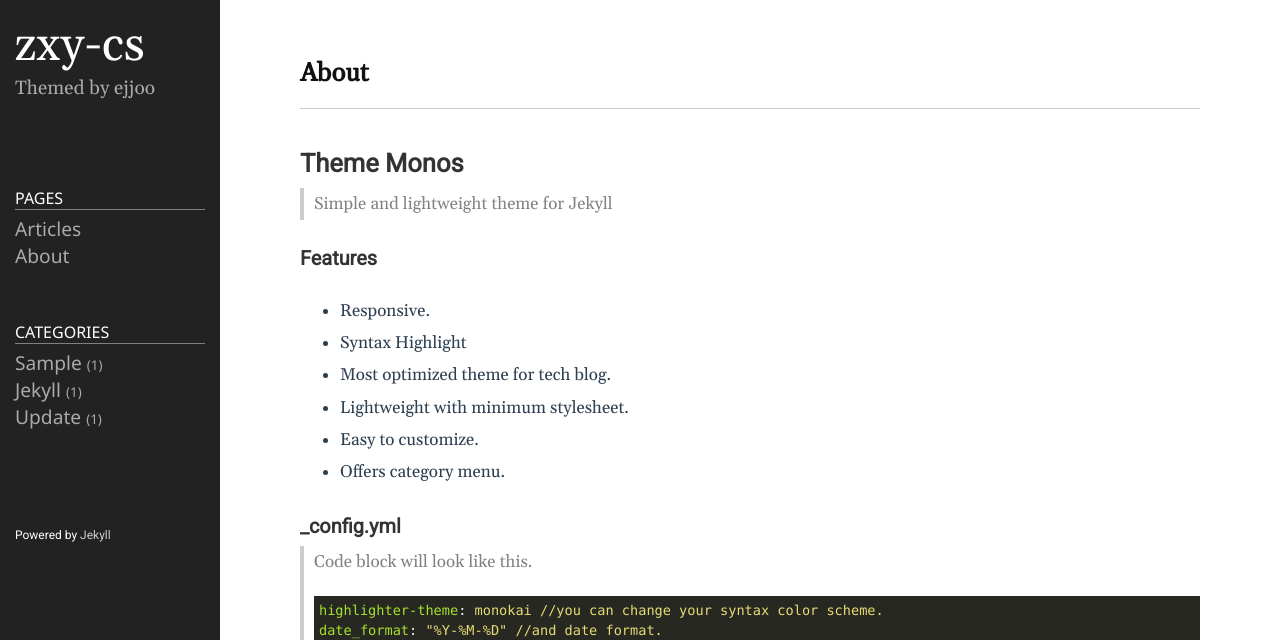
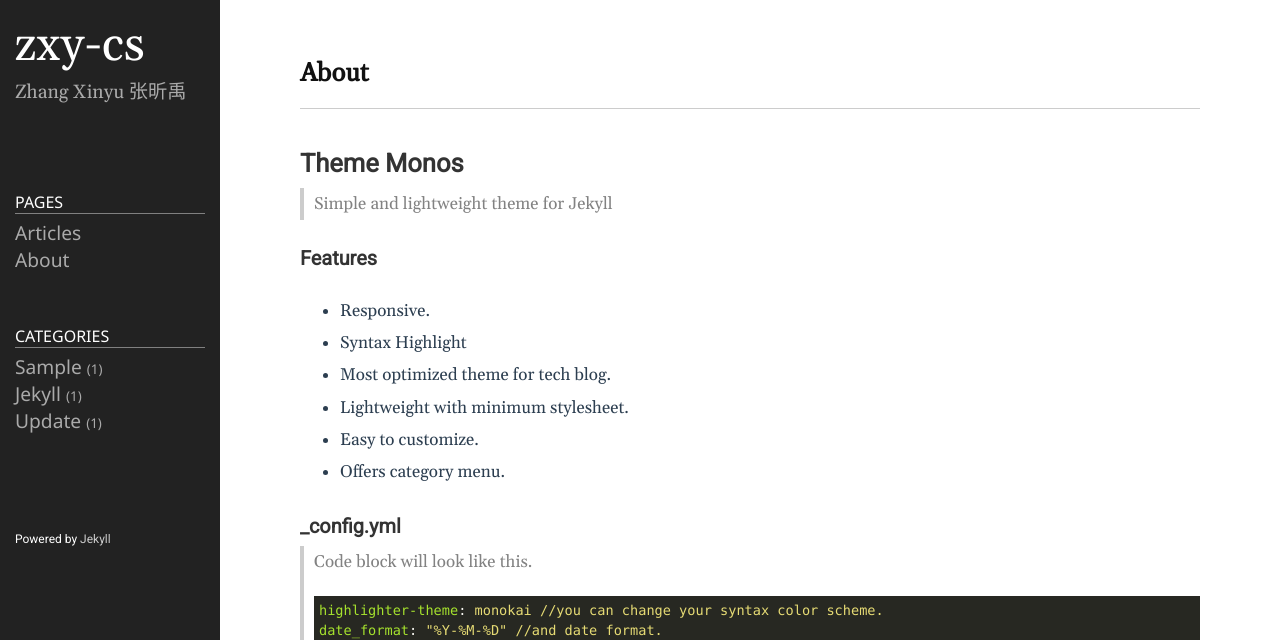
Before and after one commit to zxy-cs/zxy-cs.github.io, a Jekyll site: the page built from README.md, in a window 1280 px wide and 900 px high. Shown: the top 640 px of the window. Built offline with Jekyll 4.4.1, drawn with Linux system fonts in a browser that asks for light colours.

Commit message:
Update _config.yml

```diff
--- a/_config.yml
+++ b/_config.yml
@@ -21,7 +21,8 @@
 title: zxy-cs
 email: zxyforwork@gmail.com
 description: >- # this means to ignore newlines until "baseurl:"
-  Themed by ejjoo
+  Zhang Xinyu
+  张昕禹
 # baseurl: "/" # the subpath of your site, e.g. /blog
 # url: "http://ejjoo.github.io" # the base hostname & protocol for your site, e.g. http://example.com
 github_username: ejjoo
```
